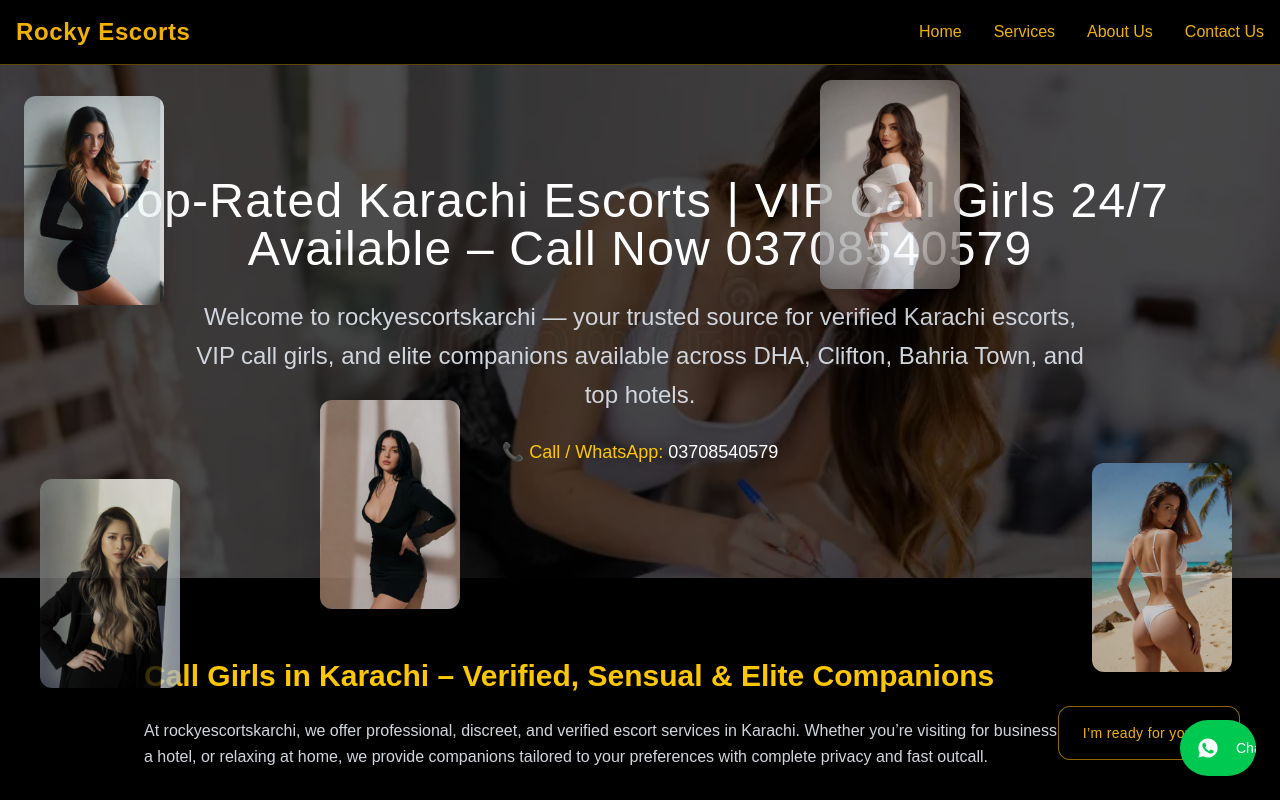
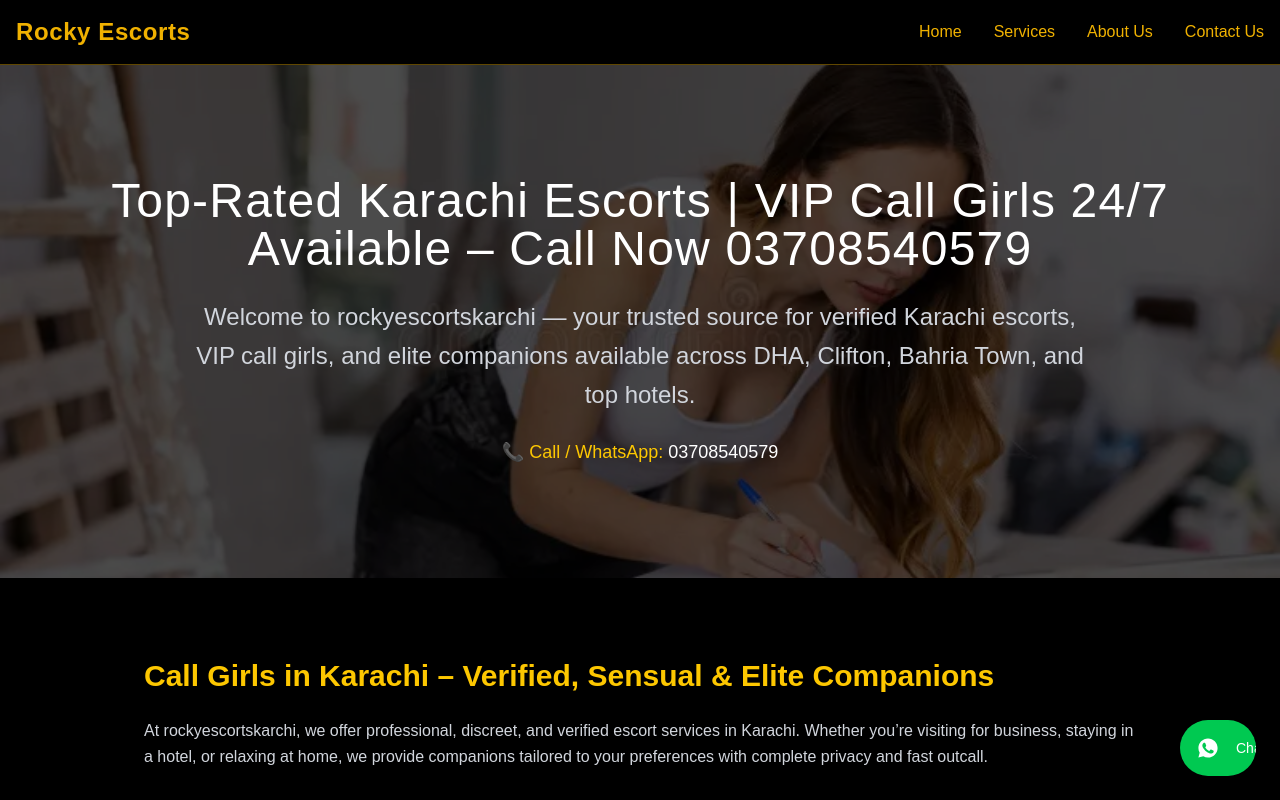
Before and after one commit to iamtalhaarifvlogs/rockykarachi1, a Next.js app: page / in a window 1280 px wide. Shown: the top 800 px of the page. Built offline with nearby package versions, Linux system fonts and the light colour scheme.

Commit message:
Update page.tsx

```diff
--- a/app/page.tsx
+++ b/app/page.tsx
@@ -5,7 +5,6 @@ import WhatsAppButton from "@/app/components/WhatsAppButton";
 export default function HomePage() {
   return (
     <>
- <EscortsCollage />
 <WhatsAppButton />
       {/* HERO */}
 <section
```
